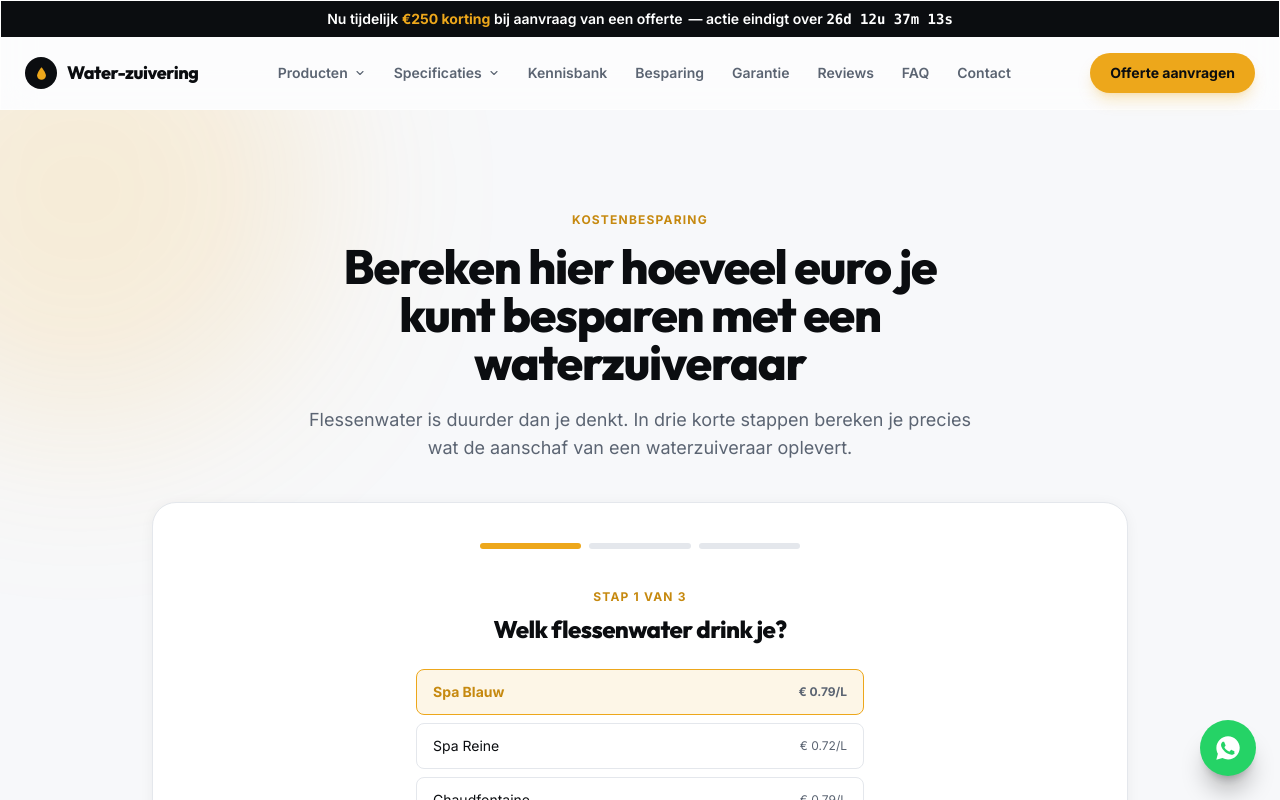
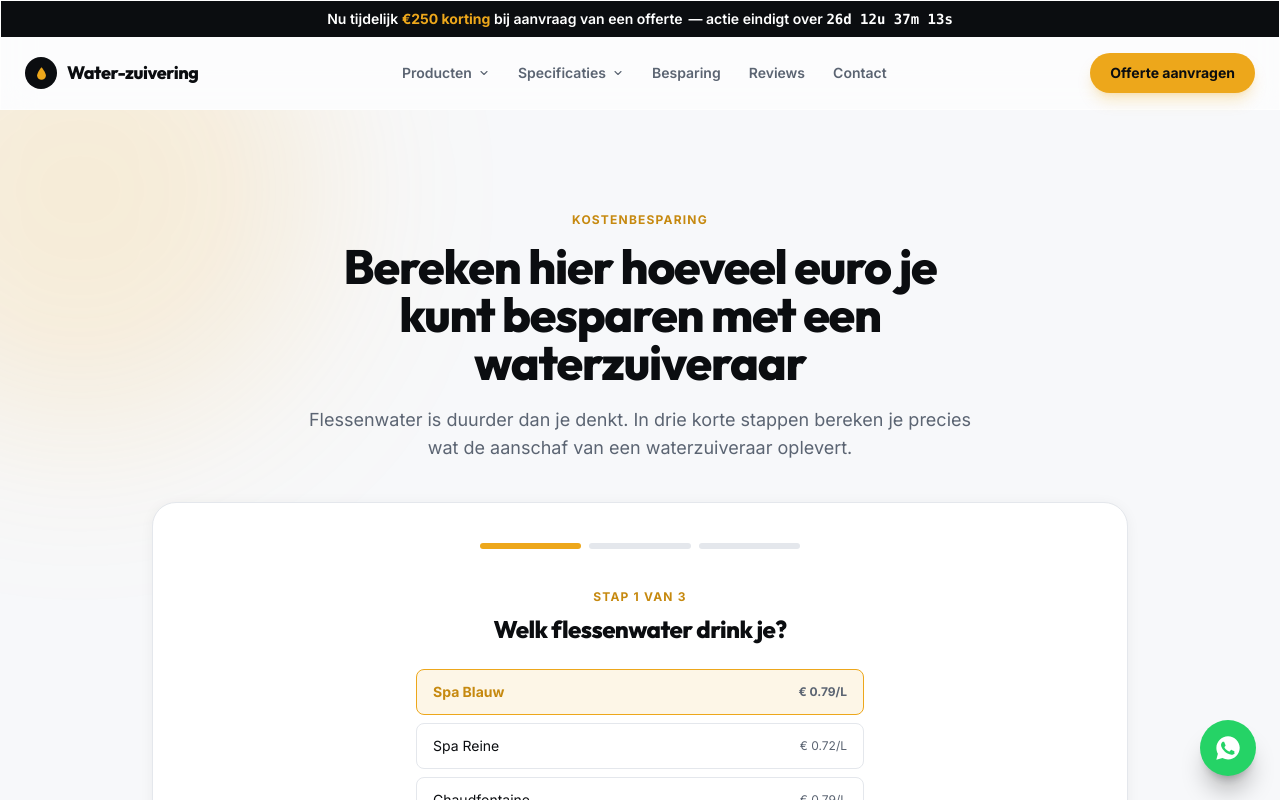
Before and after one commit to marijnherpst-ai/Water-zuivering, a Next.js app: page /besparing in a window 1280 px wide. Shown: the top 800 px of the page. Built offline with nearby package versions, Linux system fonts and the light colour scheme.

Commit message:
Move Kennisbank, Garantie and FAQ from header to footer
Trims the top navigation down to Producten, Specificaties,
Besparing, Reviews and Contact. Kennisbank, Garantie and FAQ remain
reachable via the footer's Navigatie column.

```diff
--- a/components/Footer.js
+++ b/components/Footer.js
@@ -19,6 +19,7 @@ export default function Footer() {
             <li><Link href="/#product" className="hover:text-ink transition-colors">Producten</Link></li>
             <li><Link href="/kennisbank" className="hover:text-ink transition-colors">Kennisbank</Link></li>
             <li><Link href="/handleiding" className="hover:text-ink transition-colors">Handleiding</Link></li>
+            <li><Link href="/garantie" className="hover:text-ink transition-colors">Garantie</Link></li>
             <li><Link href="/#faq" className="hover:text-ink transition-colors">FAQ</Link></li>
           </ul>
         </div>
--- a/components/Header.js
+++ b/components/Header.js
@@ -22,11 +22,8 @@ const DROPDOWNS = [
 ];
 
 const NAV_LINKS = [
-  { href: '/kennisbank', label: 'Kennisbank' },
   { href: '/besparing', label: 'Besparing' },
-  { href: '/garantie', label: 'Garantie' },
   { href: '/reviews', label: 'Reviews' },
-  { href: '/#faq', label: 'FAQ' },
   { href: '/contact', label: 'Contact' },
 ];
 
```
